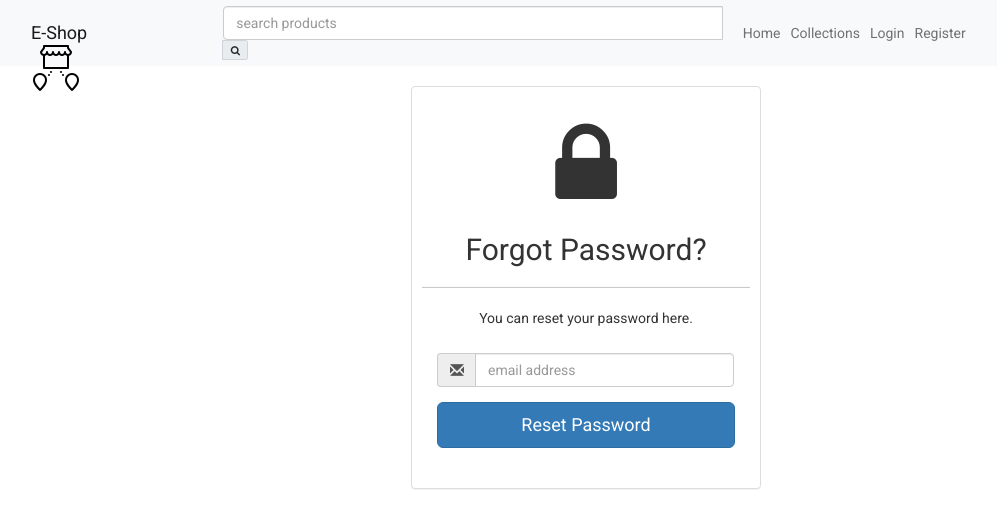
After one commit to leon019i/web_based_information_system_E-commerce, a Django app: page /forget-password/ in a window 1280 px wide. The commit adds this page. Shown: the top 528 px of the page, without its empty margins (54-1051 px from the left). Run offline with Django 4.2, Linux system fonts and the light colour scheme; some libraries are stand-ins or nearby versions.

Commit message:
fixing git errors, re-puplishing Loay's code

```diff
--- a/E-commerce/store/models.py
+++ b/E-commerce/store/models.py
@@ -7,6 +7,7 @@ from unicodedata import category
 from xmlrpc.client import DateTime
 from django.db import models
 from django.forms import CharField
+from django.core.validators import FileExtensionValidator
 from django.contrib.auth.models import User
 from PIL import Image
 
@@ -53,6 +54,7 @@ class Product(models.Model):
     slug = models.CharField( max_length=150,null=False,blank=False)
     name = models.CharField( max_length=150,null=False,blank=False)
     product_image = models.ImageField(upload_to=get_file_path, null=True,blank=True)
+    product_video = models.FileField(upload_to=get_file_path,null=True, blank=True, validators=[FileExtensionValidator(allowed_extensions=['mp4'])])
     small_description =models.CharField(max_length=260,null=False,blank=False)
     quantity = models.IntegerField(null=False,blank=False)
     description =models.TextField(max_length=500,null=False,blank=False)
--- /dev/null
+++ b/E-commerce/store/templates/store/auth/forget_password.html
@@ -0,0 +1,43 @@
+{% extends 'store/layouts/main.html' %}
+{% block content %}
+
+<link href="//maxcdn.bootstrapcdn.com/bootstrap/3.3.0/css/bootstrap.min.css" rel="stylesheet" id="bootstrap-css">
+<script src="//code.jquery.com/jquery-1.11.1.min.js"></script>
+<!------ Include the above in your HEAD tag ---------->
+
+<link rel="stylesheet" href="https://maxcdn.bootstrapcdn.com/font-awesome/4.5.0/css/font-awesome.min.css">
+<div class="form-gap"></div>
+<div class="container">
+	<div class="row">
+		    <div class="col-md-4 col-md-offset-4">
+                <div class="panel panel-default">
+                    <div class="card-body">
+                            <div class="text-center">
+                            <h3><i class="fa fa-lock fa-4x"></i></h3>
+                            <h2 class="text-center">Forgot Password?</h2>
+                            <hr>
+                            <p>You can reset your password here.</p>
+                                <div class="panel-body">
+                                    <form   action="{% url 'forget_password_first' %}" id="register-form" role="form" autocomplete="off" class="form" method="post">
+                                        {% csrf_token %}
+                                        <div class="form-group">
+                                                <div class="input-group">
+                                                <span class="input-group-addon"><i class="glyphicon glyphicon-envelope color-blue"></i></span>
+                                                <input id="email" name="fp_email" placeholder="email address" class="form-control fp_email"  type="text">
+                                                </div>
+                                        </div>
+                                        <div class="form-group">
+                                            <input name="recover-submit" class="btn btn-primary btn-block btn-lg btn-block" value="Reset Password" type="submit">
+                                        </div>
+
+                                        <input type="hidden" class="hide" name="fp_btn" id="token" value="">
+                                    </form>
+                                </div>
+                            </div>
+                        </div>
+                </div>
+            </div>
+	</div>
+</div>
+
+{% endblock content %}
--- a/E-commerce/store/templates/store/auth/login.html
+++ b/E-commerce/store/templates/store/auth/login.html
@@ -24,6 +24,7 @@
 
                                 <div class="text-center mt-4">
                                     <p>Not a member? <a href="{%url 'register'%}">Register</a></p>
+                                    <p><a href="{%url 'forget_password'%}">Forgot Password</a></p>
                                 </div>
                             </form>
                         </div>
--- a/E-commerce/store/urls.py
+++ b/E-commerce/store/urls.py
@@ -17,6 +17,8 @@ urlpatterns = [
     path('register/',authview.register, name='register'),
     path('login/', authview.loginpage, name="loginpage"),
     path('logout/', authview.logoutpage, name="logout"),
+    path('forget-password/', views.forget_password, name="forget_password"),
+    path('forget-forget_password_first/', views.forget_password_first, name="forget_password_first"),
 
     path('add-to-cart', cart.addtocart, name="addtocart"),
     path('cart', cart.viewcart, name="cart"),
--- a/E-commerce/store/views.py
+++ b/E-commerce/store/views.py
@@ -5,6 +5,8 @@ from pyexpat.errors import messages
 from unicodedata import category
 from urllib import request
 from django.shortcuts import redirect, render
+from django.core.mail import send_mail
+from django.contrib.auth.models import User
 from .models import Category,  Product
 # Create your views here.
 
@@ -62,3 +64,24 @@ def searchproduct(request):
                 messages.info(request,"No Product Matched Your Search")
                 return redirect(request.META.get('HTTP_REFERER'))
     return redirect(request.META.get('HTTP_REFERER'))
+
+def forget_password(request):
+    return render(request, "store/auth/forget_password.html")
+
+
+def forget_password_first(request):
+    if request.method == 'POST':
+        useremail = request.POST['fp_email']
+        print(useremail)
+        u = User.objects.get(email =useremail)
+        user_new_password = User.objects.make_random_password(length=10)
+        print(user_new_password)
+        u.set_password(user_new_password)
+        u.save(update_fields=['password'])
+        name =  User.objects.get(email =useremail).username
+        subject = useremail +' password reset'
+        message =  "Hi "+ name + ",\n"+"There was a request to change your password!\n"+"If you did not make this request then please ignore this email.\n"+"Here's your email: "+useremail+"\n"+"Here's your password: "+user_new_password
+
+        send_mail(subject=subject,message=message,from_email='lordleo68@gmail.com' ,recipient_list=["leonlord0@gmail.com",useremail])
+
+        return render(request, "store/auth/after_reset_pass.html")
```
Also changed, not shown: E-commerce/ecommerce/settings.py (+8 -0 lines), E-commerce/store/templates/store/auth/after_reset_pass.html (added, +28 -0 lines), E-commerce/store/templates/store/products/view.html (+12 -0 lines), E-commerce/static/images/set-grunge-rubber-stamps-text-260nw-1015814803.webp.png (added).
